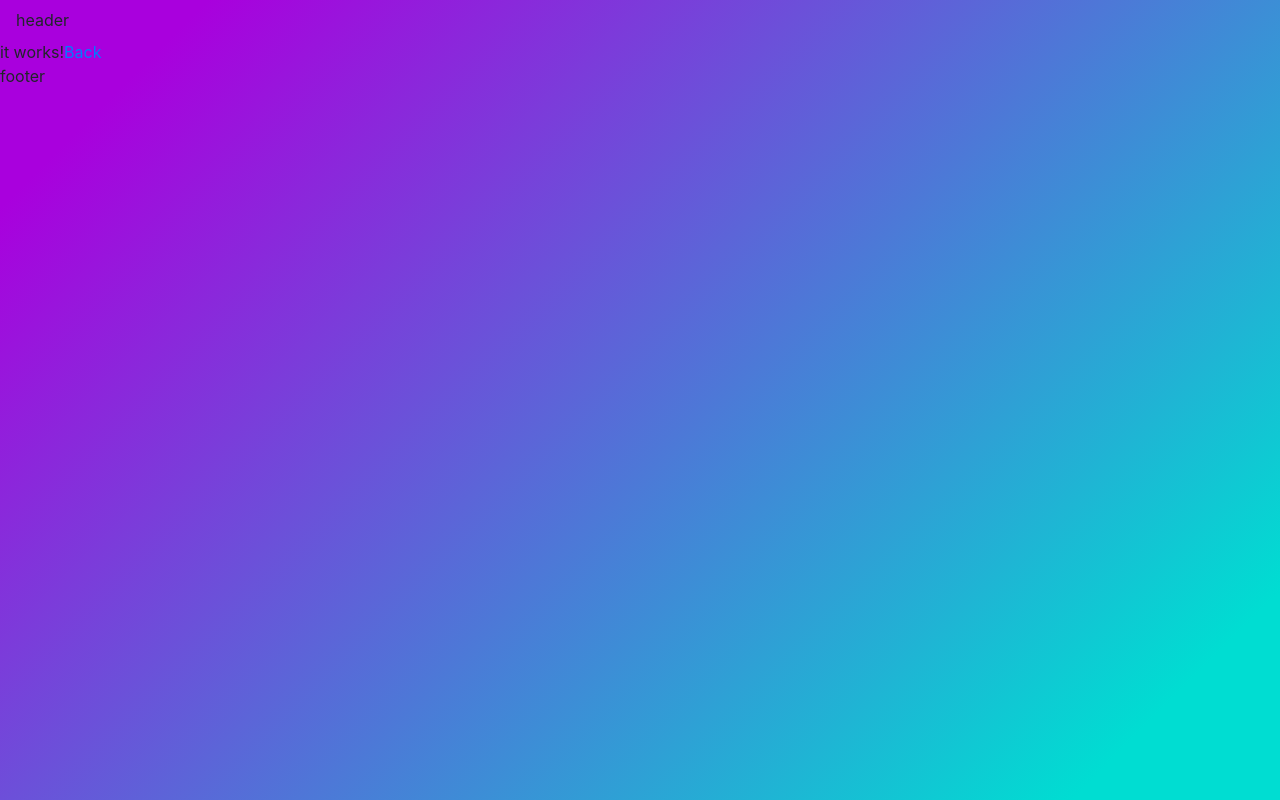
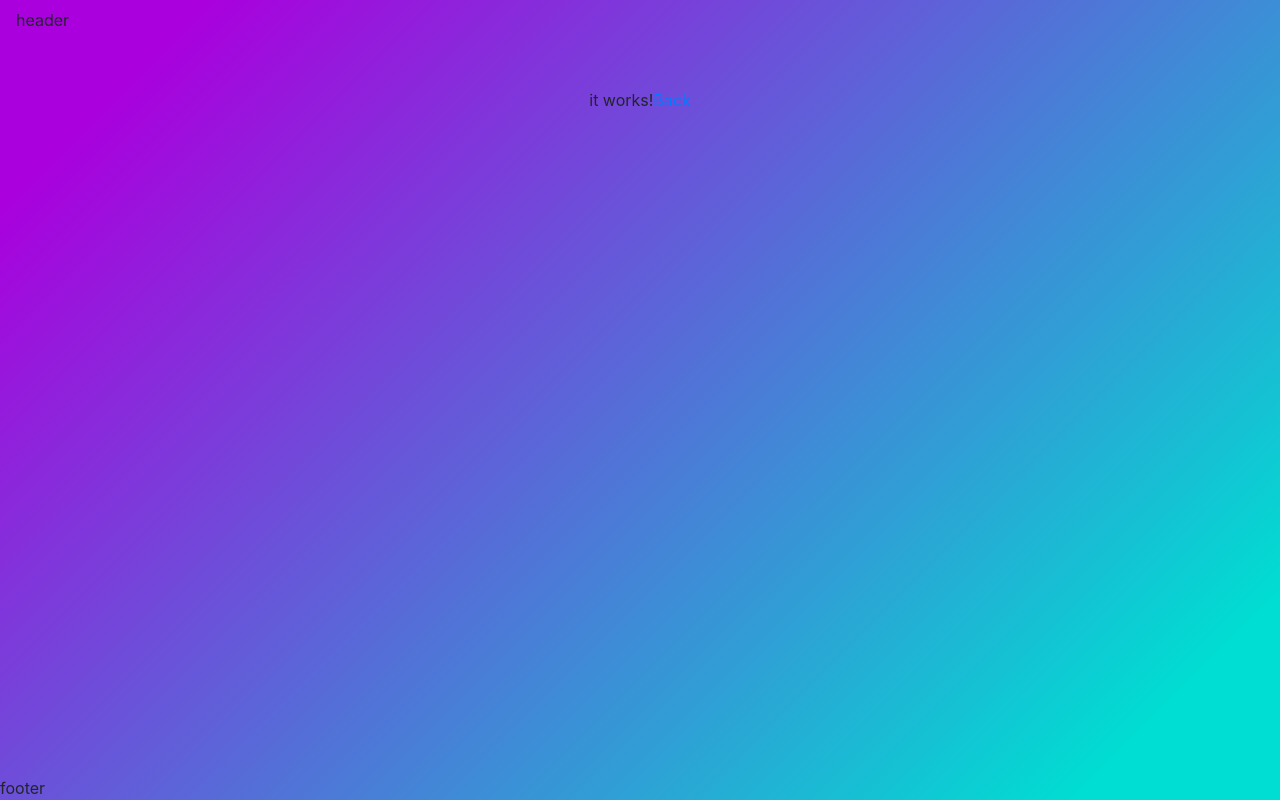
Before and after one commit to wearespacey/staythef-apex, a React (Create React App) app in the folder ddd/: page /contributor in a window 1280 px wide. Built offline with nearby package versions, Linux system fonts and the light colour scheme.

Commit message:
Put content in the center of the page

```diff
--- a/ddd/src/components/PageLayout/index.tsx
+++ b/ddd/src/components/PageLayout/index.tsx
@@ -9,18 +9,16 @@ type Props = {
 export const PageLayout: React.FC<Props> = ({children}) => {
 
   return (
-    <>
+    <div className='site-container'>
       <header>
-        <Navbar>
-          header
-        </Navbar>
+        <Navbar>header</Navbar>
       </header>
 
-      <main>{children}</main>
+      <main>
+        <div className="site-content">{children}</div>
+      </main>
 
-      <footer>
-        footer
-      </footer>
-    </>
+      <footer>footer</footer>
+    </div>
   );
 };
--- a/ddd/src/components/PageLayout/styles.css
+++ b/ddd/src/components/PageLayout/styles.css
@@ -0,0 +1,20 @@
+header {}
+
+main {
+  flex: 1;
+}
+
+footer {}
+
+.site-container {
+  display: flex;
+  flex-direction: column;
+  min-height: 100vh;
+}
+
+.site-content {
+  display: flex;
+  align-items: center;
+  justify-content: center;
+  margin-top: 3em;
+}
```
